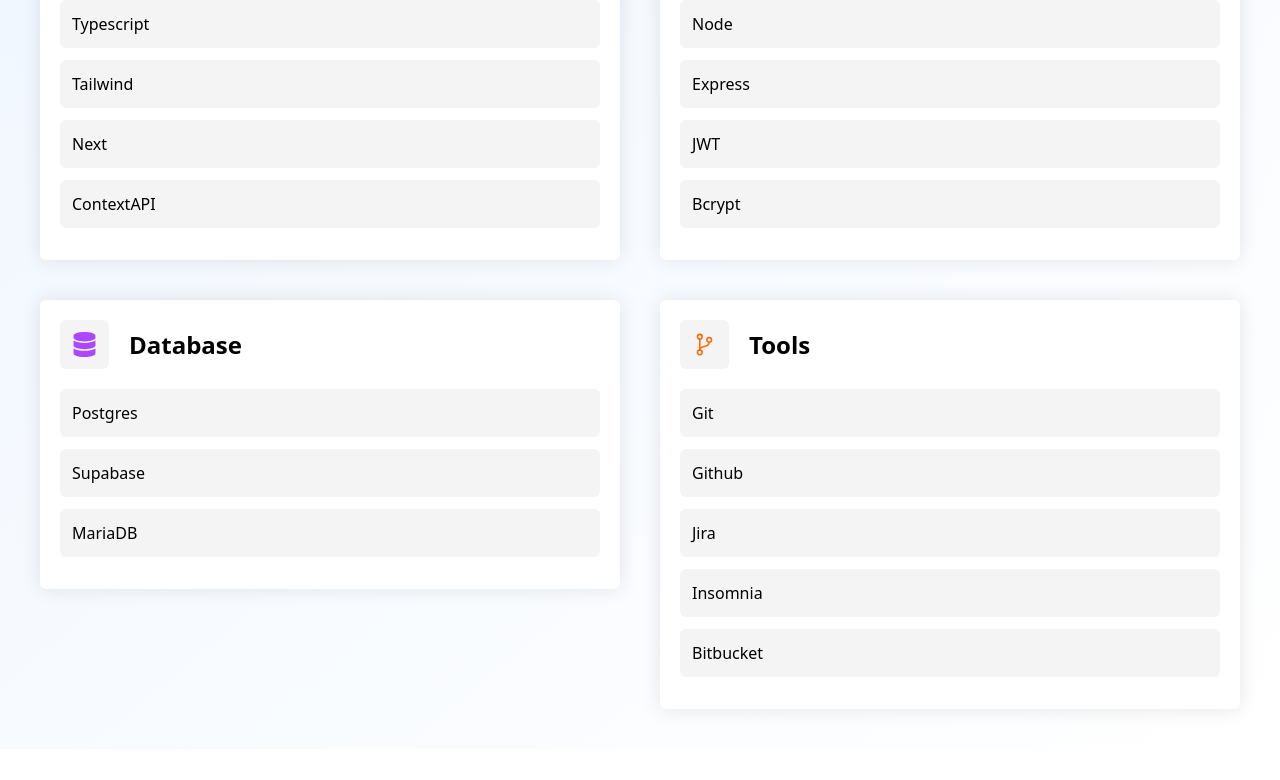
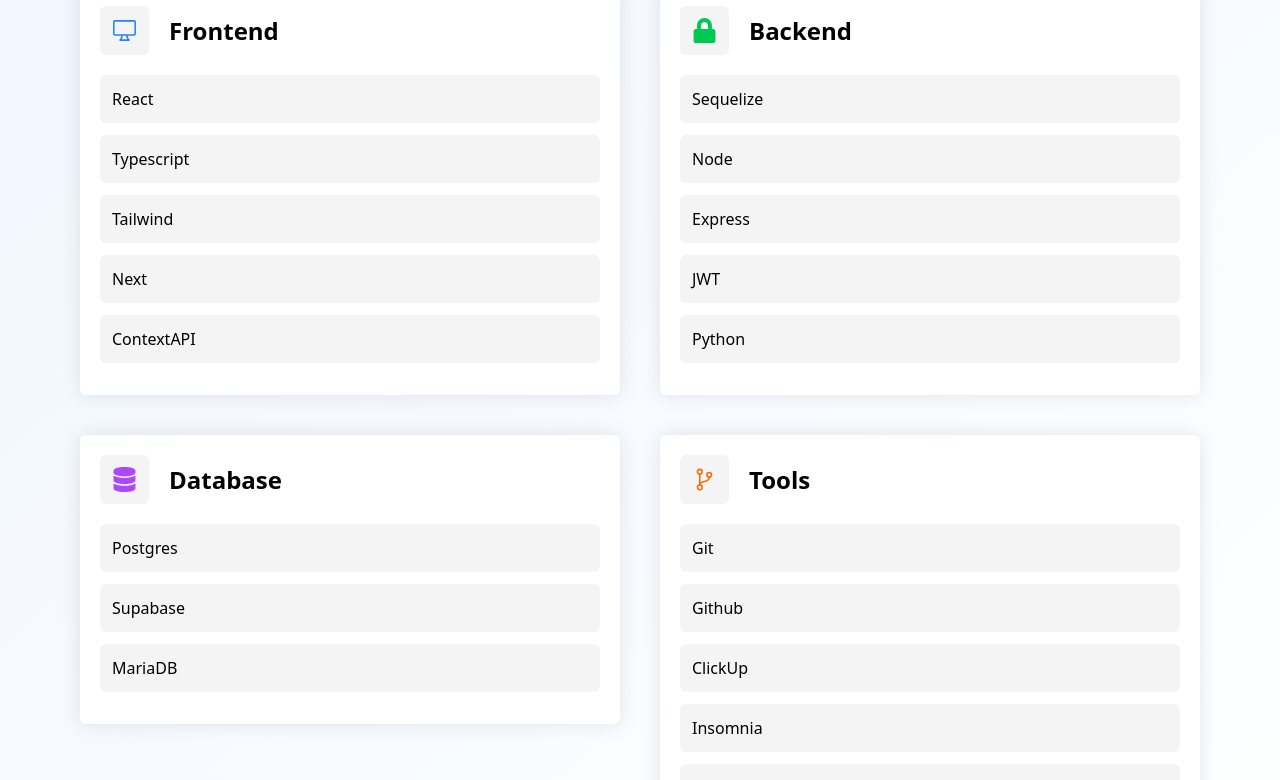
Before and after one commit to daviiisousa/portifolio-davi, a React (Vite) app: page / in a window 1280 px wide. Shown: the part 1800-2580 px from the top of the page. Built offline with nearby package versions, Linux system fonts and the light colour scheme.

Commit message:
feat: refatorar componentes para incluir habilidades detalhadas e aumentar o padding

```diff
--- a/src/components/Habilidades.jsx
+++ b/src/components/Habilidades.jsx
@@ -6,19 +6,91 @@
 
 export function Habilidades() {
   const habilidadesFront = [
-    "React",
-    "Typescript",
-    "Tailwind",
-    "Next",
-    "ContextAPI",
+    {
+      nome: "React",
+      nivel: [1, 2, 3, 4, 5]
+    },
+    {
+      nome: "Typescript",
+      nivel: [1, 2, 3, 4]
+    },
+    {
+      nome: "Tailwind",
+      nivel: [1, 2, 3, 4, 5]
+    },
+    {
+      nome: "Next",
+      nivel: [1, 2, 3, 4]
+    },
+    {
+      nome: "ContextAPI",
+      nivel: [1, 2, 3, 4]
+    },
   ];
-  const habilidadesBack = ["Sequelize", "Node", "Express", "JWT", "Bcrypt"];
-  const habilidadesDatabase = ["Postgres", "Supabase", "MariaDB"];
-  const habilidadesTools = ["Git", "Github", "Jira", "Insomnia", "Bitbucket"];
+  const habilidadesBack = [
+    {
+      nome: "Sequelize",
+      nivel: [1, 2, 3]
+    },
+    {
+      nome: "Node",
+      nivel: [1, 2, 3, 4]
+    },
+    {
+      nome: "Express",
+      nivel: [1, 2, 3, 4]
+    },
+    {
+      nome: "JWT",
+      nivel: [1, 2, 3, 4]
+    },
+    {
+      nome: "Python",
+      nivel: [1, 2, 3]
+    },
+  ];
+
+  const habilidadesDatabase = [
+    {
+      nome: "Postgres",
+      nivel: [1, 2, 3, 4]
+    },
+    {
+      nome: "Supabase",
+      nivel: [1, 2, 3, 4]
+    },
+    {
+      nome: "MariaDB",
+      nivel: [1, 2, 3]
+    },
+  ];
+
+  const habilidadesTools = [
+    {
+      nome: "Git",
+      nivel: [1, 2, 3, 4, 5]
+    },
+    {
+      nome: "Github",
+      nivel: [1, 2, 3, 4, 5]
+    },
+    {
+      nome: "ClickUp",
+      nivel: [1, 2, 3, 4]
+    },
+    {
+      nome: "Insomnia",
+      nivel: [1, 2, 3, 4, 5]
+    },
+    {
+      nome: "Bitbucket",
+      nivel: [1, 2, 3, 4]
+    },
+  ];
   return (
     <section
       id="habilidades"
-      className="bg-gradient-to-br from-blue-50 to-white dark:bg-gradient-to-br dark:from-gray-900 dark:to-gray-800 p-10"
+      className="bg-gradient-to-br from-blue-50 to-white dark:bg-gradient-to-br dark:from-gray-900 dark:to-gray-800 p-20"
     >
       <ScrollAnimation>
         <h2 className="text-5xl font-bold text-center mb-5 max-sm:text-4xl dark:text-white">
--- a/src/components/Projetos.jsx
+++ b/src/components/Projetos.jsx
@@ -72,7 +72,7 @@
   const tecnologiasPortifolio = ["React", "Tailwind", "Vite", "javascript"];
 
   return (
-    <section id="projetos" className="p-10 dark:bg-gray-900">
+    <section id="projetos" className="p-20 dark:bg-gray-900">
       <ScrollAnimation>
         <h2 className="text-5xl font-bold text-center mb-3 max-sm:text-4xl dark:text-white">
           Projetos em Destaque
--- a/src/components/Sobre.jsx
+++ b/src/components/Sobre.jsx
@@ -8,7 +8,7 @@
 
 export function Sobre() {
   return (
-    <section id="sobre" className="p-10 w-full h-full dark:bg-gray-900">
+    <section id="sobre" className="p-20 w-full h-full dark:bg-gray-900">
       <ScrollAnimation className="flex flex-col items-center text-center">
         <div>
           <h1 className="text-5xl font-bold max-sm:text-4xl dark:text-white">Sobre Mim</h1>
--- a/src/components/TrabalhaJuntos.jsx
+++ b/src/components/TrabalhaJuntos.jsx
@@ -27,11 +27,11 @@
         "byD9OdMvcESAfTtuN"
       )
       .then(
-        (_result) => {
+        () => {
           toast.success("Email enviado com sucesso!");
           form.current?.reset();
         },
-        (_error) => {
+        () => {
           toast.error("Erro ao enviar email.");
         }
       );
@@ -39,7 +39,7 @@
   return (
     <section
       id="contato"
-      className="w-full bg-gradient-to-br from-blue-50 to-white dark:bg-gradient-to-br dark:from-gray-900 dark:to-gray-800 p-10"
+      className="w-full bg-gradient-to-br from-blue-50 to-white dark:bg-gradient-to-br dark:from-gray-900 dark:to-gray-800 p-20"
     >
       <ScrollAnimation>
         <div className="flex flex-col items-center justify-center h-full">
--- a/src/components/ui/cardsUI/CardHabilidades.jsx
+++ b/src/components/ui/cardsUI/CardHabilidades.jsx
@@ -9,12 +9,18 @@
         {habilidades.map((itens) => (
           <li
             key={itens}
-            className="bg-zinc-100 dark:bg-gray-700 dark:text-gray-200 p-3 rounded-md mb-3 font-medium hover:bg-zinc-300 dark:hover:bg-gray-600 transition-all"
+            className="bg-zinc-100 dark:bg-gray-700 dark:text-gray-200 p-3 rounded-md mb-3 font-medium hover:bg-zinc-300 dark:hover:bg-gray-600 transition-all flex items-center justify-between group"
           >
-            {itens}
+            <span>{itens?.nome}</span>
+            <div className="opacity-0 group-hover:opacity-100 transition-all duration-300 flex items-center gap-2">
+              {itens?.nivel?.map((nivel) => (
+                <span key={nivel} className="w-3 h-3 bg-blue-500 rounded-full animate-pulse"></span>
+              ))}
+            </div>
           </li>
         ))}
       </ul>
+
     </div>
   );
 }
```
